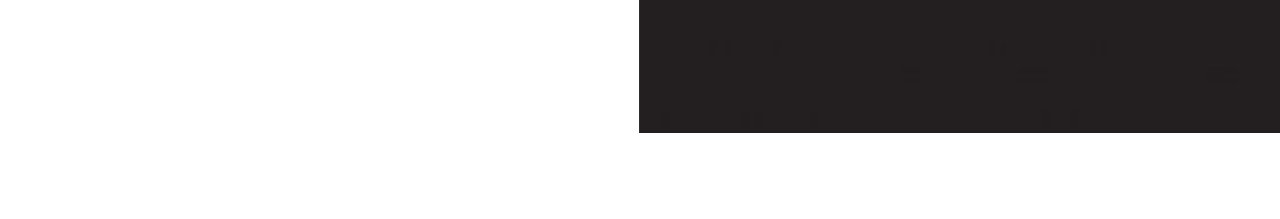
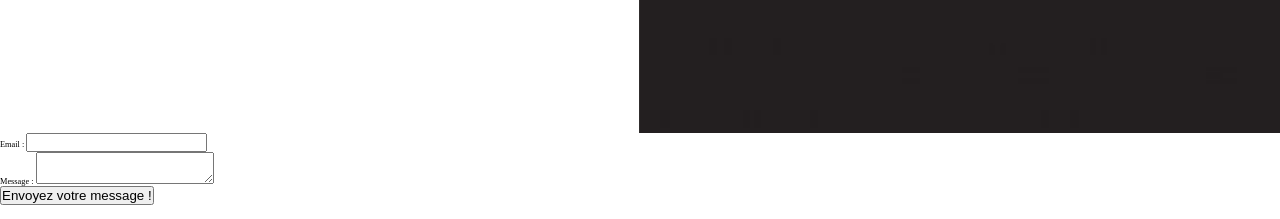
Before and after one commit to Elogeek/Eval-PHP, a PHP site: page / in a window 1280 px wide. Shown: the part 581-800 px from the top of the page. Run offline with PHP 8.4, Linux system fonts and the light colour scheme.

Commit message:
Finish manager and entity

```diff
--- /dev/null
+++ b/Entity/Message.php
@@ -0,0 +1,90 @@
+<?php
+namespace App\Entity;
+
+use App\Entity\User;
+
+class Message {
+
+    private ?int $id;
+    private ?string $date;
+    private ?int  $user_fk;
+    private ?string $content;
+
+    /**
+     * Message constructor.
+     * @param int|null $id
+     * @param string|null $date
+     * @param int|null $user_fk
+     * @param string|null $content
+     */
+    public function __construct(int $id = null, string $date = null, int $user_fk = null, string $content = null) {
+        $this->id = $id;
+        $this->date = $date;
+        $this->user_fk = $user_fk;
+        $this->content = $content;
+    }
+
+    /**
+     * @return int|null
+     */
+    public function getId(): ?int {
+        return $this->id;
+    }
+
+    /**
+     * @param int|null $id
+     */
+    public function setId(?int $id): void
+    {
+        $this->id = $id;
+    }
+
+    /**
+     * @return string|null
+     */
+    public function getDate(): ?string
+    {
+        return $this->date;
+    }
+
+    /**
+     * @param string|null $date
+     */
+    public function setDate(?string $date): void
+    {
+        $this->date = $date;
+    }
+
+    /**
+     * @return int|null
+     */
+    public function getUserFk(): ?int
+    {
+        return $this->user_fk;
+    }
+
+    /**
+     * @param int|null $user_fk
+     */
+    public function setUserFk(?int $user_fk): void
+    {
+        $this->user_fk = $user_fk;
+    }
+
+    /**
+     * @return string|null
+     */
+    public function getContent(): ?string
+    {
+        return $this->content;
+    }
+
+    /**
+     * @param string|null $content
+     */
+    public function setContent(?string $content): void
+    {
+        $this->content = $content;
+    }
+
+}
--- /dev/null
+++ b/Entity/User.php
@@ -0,0 +1,57 @@
+<?php
+namespace App\Entity;
+
+class User {
+    private ?int $id;
+    private ?string $email;
+    private ?string $password;
+
+    public function __construct(int $id = null, string $email = null, string $password = null) {
+        $this->id = $id;
+        $this->email = $email;
+        $this->password = $password;
+    }
+
+    /**
+     * @return int|null
+     */
+    public function getId(): ?int {
+        return $this->id;
+    }
+
+    /**
+     * @param int|null $id
+     */
+    public function setId(?int $id): void {
+        $this->id = $id;
+    }
+
+    /**
+     * @return string|null
+     */
+    public function getEmail(): ?string {
+        return $this->email;
+    }
+
+    /**
+     * @param string|null $email
+     */
+    public function setEmail(?string $email): void {
+        $this->email = $email;
+    }
+
+    /**
+     * @return string|null
+     */
+    public function getPassword(): ?string {
+        return $this->password;
+    }
+
+    /**
+     * @param string|null $password
+     */
+    public function setPassword(?string $password): void {
+        $this->password = $password;
+    }
+
+}
--- a/Include.php
+++ b/Include.php
@@ -2,3 +2,7 @@
 require_once "DB/DB.php";
 require_once "_partials/footer.php";
 require_once "_partials/header.php";
+require_once "Entity/Message.php";
+require_once "Entity/User.php";
+require_once "Manager/MessageManager.php";
+require_once "Manager/UserManager.php";
--- /dev/null
+++ b/Manager/MessageManager.php
@@ -0,0 +1,82 @@
+<?php
+namespace App\Manager;
+use App\Entity\Message;
+require_once "Include.php";
+class MessageManager
+{
+    /** Return message based id
+     * @param int $id
+     * @return Message
+     */
+
+    public function getMessage(int $id): Message {
+
+    $request = DB::getInstance()->prepare("SELECT * FROM messages WHERE id=:id");
+    $request->bindValue(':id', $id);
+    $request->execute();
+    $message_data = $request->fetch();
+    $message = new Message();
+    if ($message_data) {
+        $message->setId($message_data['id']);
+        $message->setDate($message_data['date']);
+        $message->setUserFk($message_data['user_fk']);
+        $message->setContent($message_data['content']);
+    }
+    return $message;
+
+    }
+
+    /** Return a message list
+     * @return array
+     */
+    public function getMessages(): array {
+    $messages = [];
+    $request = DB::getInstance()->prepare("SELECT * FROM messages");
+    $request->execute();
+    $messages_response = $request->fetchAll();
+
+    if ($messages_response) {
+        foreach ($messages_response as $data) {
+        $messages[] = new Message($data['id'], $data['date'], $data['user_fk'], $data['content']);
+        }
+    }
+
+    return $messages;
+    }
+
+    /** Edit a message (spelling mistake,....)
+     * @param string $date
+     * @param int $id
+     * @return array
+     */
+
+    public function editMessage(string $date, int $id) : array {
+        $mess = [];
+        $request = DB::getInstance()->prepare("UPDATE messages SET date = :date WHERE id = :id");
+        $request->execute();
+        $messageGood = $request->fetchAll();
+
+        if ($messageGood) {
+            foreach ($messageGood as $data) {
+                $mess[] = new Message($data['id'], $data['date'], $data['user_fk'], $data['content']);
+            }
+        }
+        return $mess;
+    }
+
+
+    /** Delete  a message based user_fk
+     *(if the user is no longer there, then we delete the messages he wrote)
+     */
+    public function deleteMessage(int $user_fk): bool {
+
+        $request = DB::getInstance()->prepare("DELETE FROM messages WHERE user_fk = :user_fk");
+        $request->bindParam(':user_fk', $user_fk);
+        $request->execute();
+        if ($request->execute() !== false) {
+            echo "les messages de cet utilisateur ne sont plus disponibles";
+        }
+        return $this->deleteMessage($user_fk);
+    }
+
+}
--- /dev/null
+++ b/Manager/UserManager.php
@@ -0,0 +1,73 @@
+<?php
+
+namespace App\Manager;
+use App\Entity\User;
+use PDO;
+class UserManager
+{
+    private UserManager $userManager;
+
+    /**
+     * UserManager constructor.
+     */
+    public function __construct()
+    {
+        $this->userManager = new UserManager();
+    }
+
+    /** Return all user
+     * @return array
+     */
+    public function getUsers(): array
+    {
+        $users = [];
+        $request = DB::getInstance()->prepare("SELECT * FROM user");
+        $request->execute();
+        $users_response = $request->fetchAll();
+
+        if ($users_response) {
+            foreach ($users_response as $data) {
+                $users[] = new User($data['id'], $data['email'], $data['password']);
+            }
+        }
+
+        return $users;
+    }
+
+    /**
+     * Add a new user into the database
+     * @param int $id
+     * @param string $email
+     * @param string $password
+     * @return bool
+     */
+    public function addUser(int $id, string $email, string $password): bool
+    {
+        $request = DB::getInstance()->prepare("
+            INSERT INTO user (id, email, password)
+            VALUES (:id, :email, :password)
+        ");
+        $request->bindParam(':id', $id);
+        $request->bindParam(':email', $email);
+        $request->bindParam(':password', $password, PDO::PARAM_INT);
+        $request->execute();
+        return intval(DB::getInstance()->lastInsertId()) !== 0;
+    }
+
+    /** Delete one user based in the database
+     * @param int $id
+     * @return bool
+     */
+    public function deleteUser(int $id): bool
+    {
+        $request = DB::getInstance()->prepare("DELETE FROM user WHERE id = :id");
+        $request->bindParam(':id', $id);
+        $request->execute();
+        if ($request->execute() !== false) {
+            echo "it's ok, le tchatteur/la tchatteusse est supprimé/e";
+        }
+        return $this->deleteUser($id);
+    }
+
+
+}
--- a/_partials/header.php
+++ b/_partials/header.php
@@ -4,13 +4,13 @@
     <meta charset="UTF-8">
     <meta name="viewport" content="width=device-width, user-scalable=no, initial-scale=1.0, maximum-scale=1.0, minimum-scale=1.0">
     <meta http-equiv="X-UA-Compatible" content="ie=edge">
-    <link rel="stylesheet" href="Assets/css/style.css">
+    <link rel="stylesheet" href="assets/css/style.css">
     <title>Eval tchat</title>
 </head>
 <body>
 <!--header-->
 <div class="menu">
-    <img src="Assets/img/logo.png" alt="logoSite" id="logo">
+    <img src="assets/img/logo.png" alt="logoSite" id="logo">
     <div id="menuContainer">
         <a href="#" class="text">S'inscrire</a>
         <a href="#" class="text">Se connecter</a>
@@ -18,6 +18,6 @@
 
     </div>
     <div class="fondContainer">
-        <img src="Assets/img/fond.png" alt="background-Container" id="background-menu">
+        <img src="assets/img/fond.png" alt="background-Container" id="background-menu">
     </div>
 </div>
--- a/index.php
+++ b/index.php
@@ -1,2 +1,25 @@
 <?php
 require_once "Include.php";
+//if user 's email is already existing it is ok, if not, it is sent back to the home page to create a new one by exemple
+if(!empty($_POST)&&($_POST['pseudo']) && !empty($_POST['pseudo'])) {
+    session_start();
+    $_SESSION["pseudo"] ===[$_POST['pseudo']];
+    header("location:tchat.php");
+}
+
+
+
+?>
+
+<!--ALL TCHAT here-->
+<form method="POST" action="index.php">
+    Email :
+    <label for="pseudo">
+        <input type="text" name="pseudo" id="pseudo"/><br>
+    </label>
+    Message :
+    <label for="message">
+        <textarea name="message" id="message"></textarea><br>
+    </label>
+    <input type="submit" name="submit" value="Envoyez votre message !" id="envoi" />
+</form>
```
